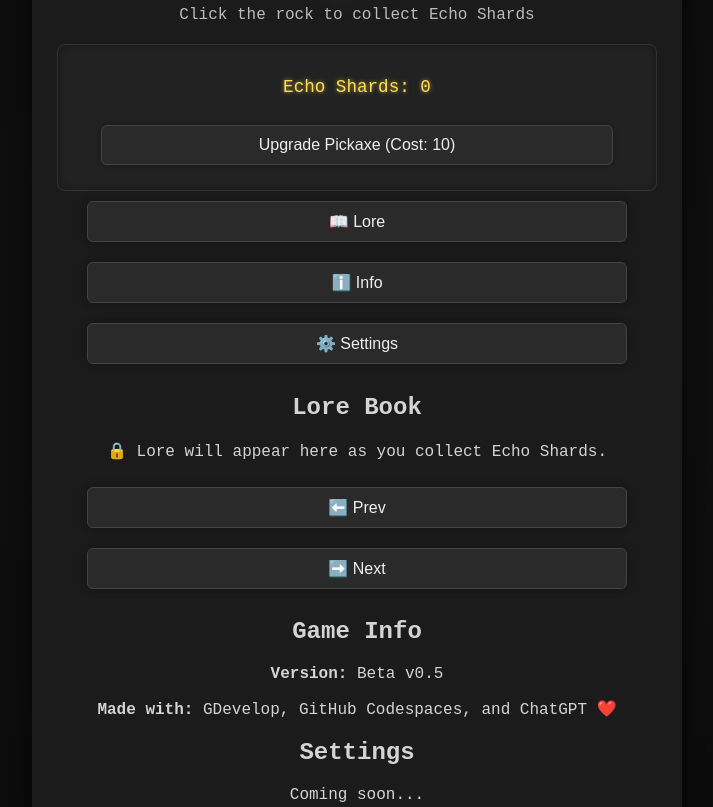
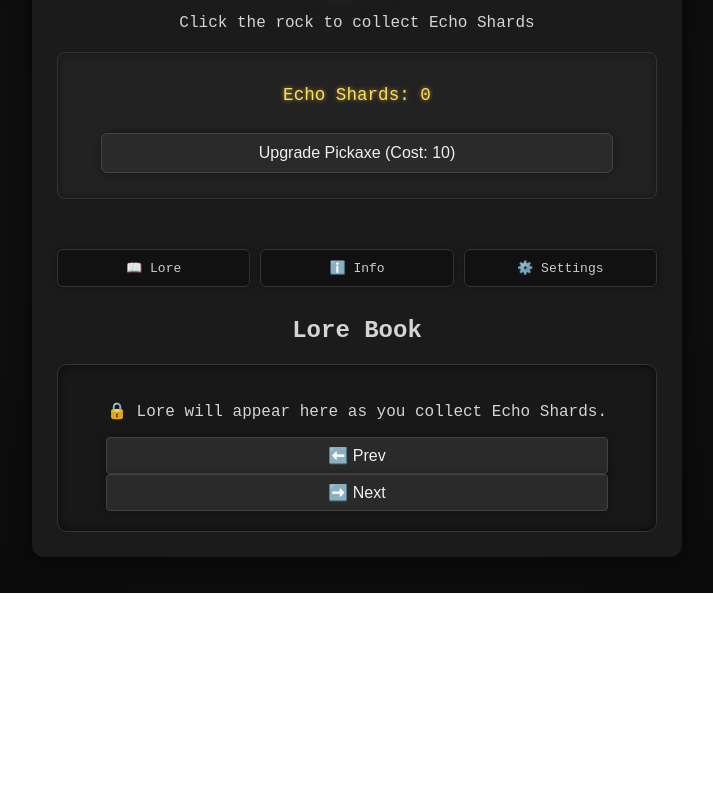
Before and after one commit to Mr-Luxton/Echo-Hollow, a plain HTML site: page index.html in a window 1280 px wide. Shown: the part 207-1014 px from the top of the page, without its empty margins (283-996 px from the left). After the commit the page ends 800 px from the top, so only its background shows below. Drawn offline with Linux system fonts and the light colour scheme.

Commit message:
Update style.css

```diff
--- a/style.css
+++ b/style.css
@@ -45,12 +45,6 @@ h1 {
   transform: scale(0.96);
 }
 
-#click-area p {
-  margin-top: 8px;
-  font-size: 1em;
-  color: #bbb;
-}
-
 #stats {
   margin-top: 20px;
   background-color: #222;
@@ -92,34 +86,57 @@ button:disabled {
   box-shadow: none;
 }
 
-#lore-entries {
+/* --- Tab UI --- */
+#menu-tabs {
   margin-top: 40px;
-  padding: 15px;
-  background-color: #181818;
-  border: 1px solid #333;
-  border-radius: 10px;
-  box-shadow: inset 0 0 12px #00000099;
+  display: flex;
+  justify-content: center;
+  gap: 10px;
 }
 
-#lore-entries h2 {
-  color: #8fa8ff;
-  text-shadow: 0 0 6px #8fa8ff88;
+.tab-button {
+  background: #111;
+  color: #ccc;
+  border: 1px solid #333;
+  padding: 10px 20px;
+  border-radius: 6px;
+  cursor: pointer;
+  font-family: monospace;
 }
 
-#lore-list {
-  list-style-type: none;
-  padding: 0;
+.tab-button:hover {
+  background-color: #222;
+  color: #ffdd57;
+  box-shadow: 0 0 6px #ffdd5788;
 }
 
-#lore-list li {
-  margin: 10px 0;
-  color: #ccc;
-  font-style: italic;
-  font-size: 0.95em;
+.tab {
+  display: none;
+  margin-top: 20px;
 }
 
-footer {
-  margin-top: 30px;
-  font-size: 0.8em;
-  color: #555;
+.tab.active {
+  display: block;
 }
+
+#lore-book {
+  background-color: #181818;
+  padding: 20px;
+  border-radius: 10px;
+  border: 1px solid #333;
+  box-shadow: inset 0 0 10px #000000aa;
+  min-height: 100px;
+}
+
+.page-buttons {
+  margin-top: 15px;
+}
+
+.page-buttons button {
+  margin: 0 5px;
+  padding: 8px 16px;
+  background-color: #2a2a2a;
+  color: #eee;
+  border: 1px solid #444;
+  border-radius: 4px;
+}
```
